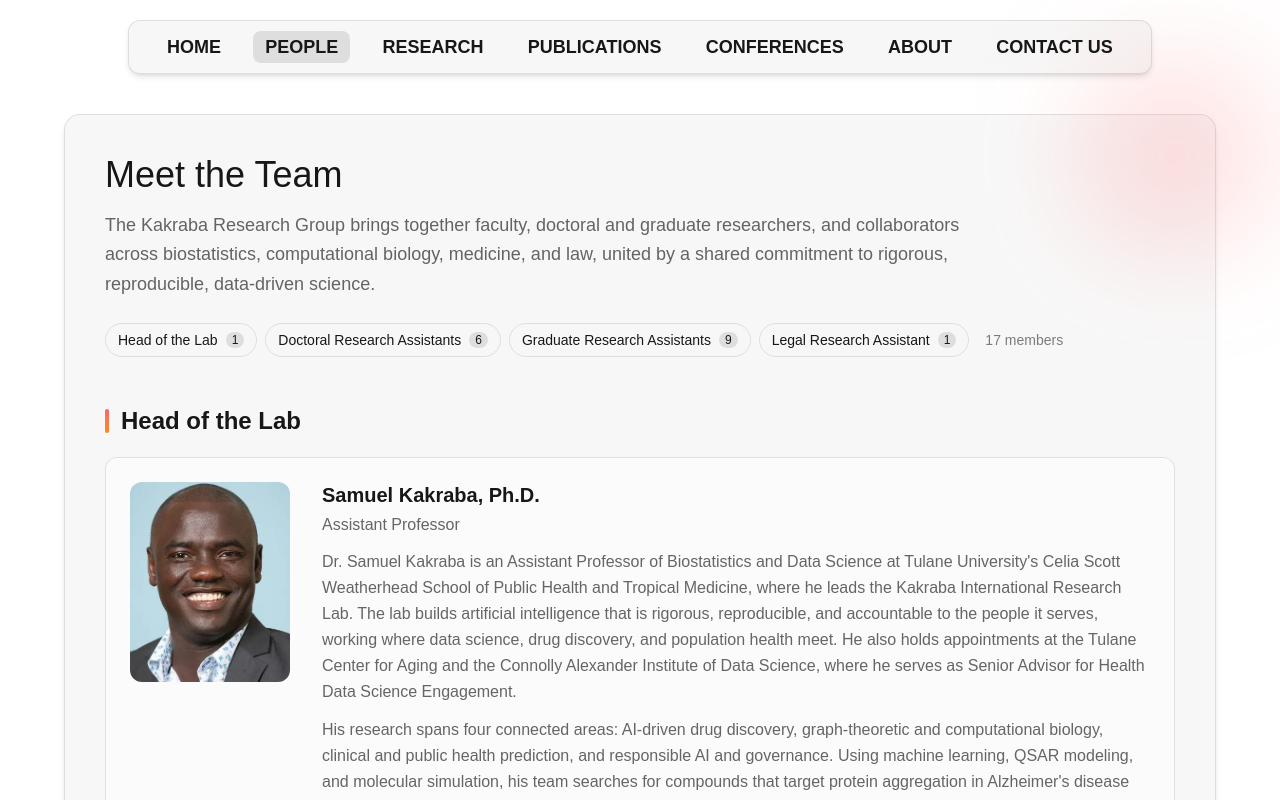
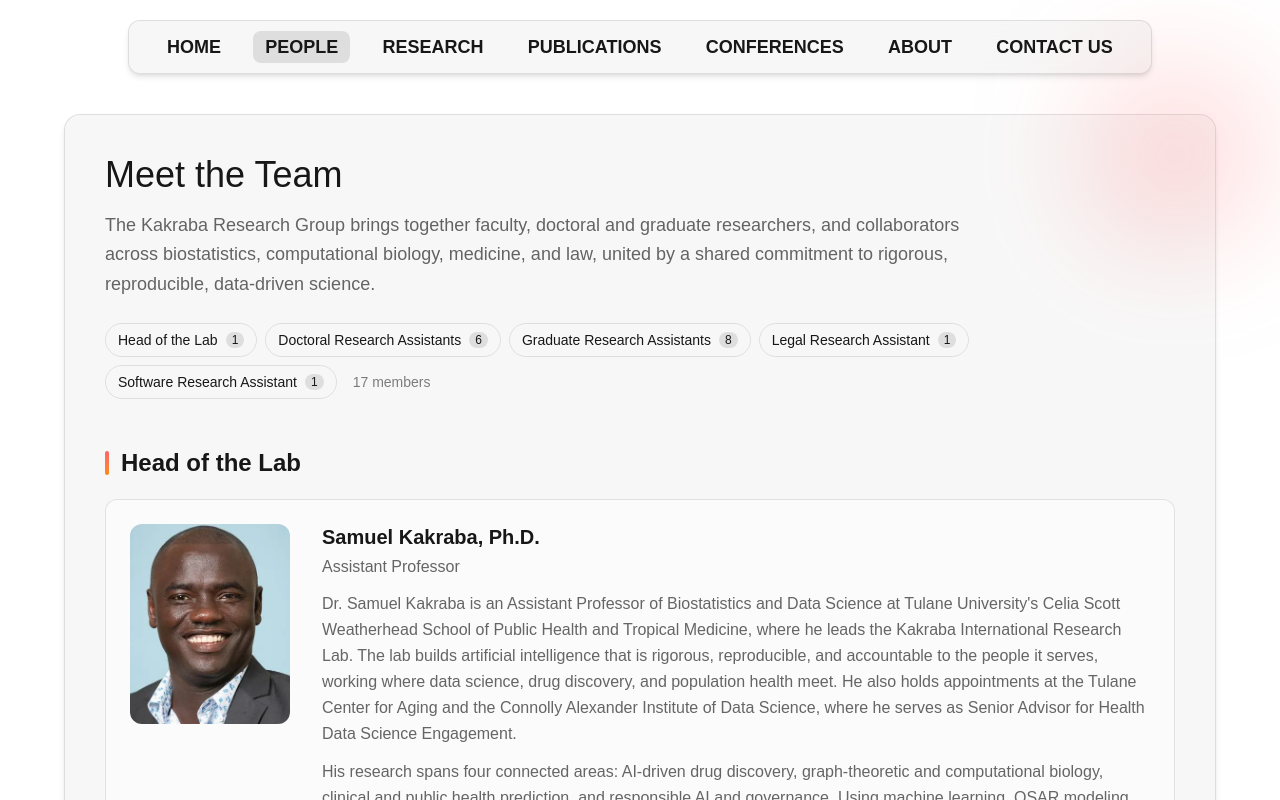
Before and after one commit to Yakob-D/Kakraba-International-Research-Lab, a Next.js app: page /people in a window 1280 px wide. Shown: the top 800 px of the page. Built offline with nearby package versions, Linux system fonts and the light colour scheme.

Commit message:
Minor fixes

```diff
--- a/app/people/page.tsx
+++ b/app/people/page.tsx
@@ -156,6 +156,7 @@ function categoryOf(person: (typeof people)[number]): string {
   if (/Assistant Professor/i.test(role)) return "Head of the Lab";
   if (/Doctoral Research Assistant/i.test(role)) return "Doctoral Research Assistants";
   if (/Legal Research Assistant/i.test(role)) return "Legal Research Assistant";
+  if (/Software Research Assistant/i.test(role)) return "Software Research Assistant";
   return "Graduate Research Assistants";
 }
 
@@ -164,6 +165,7 @@ const categoryOrder = [
   "Doctoral Research Assistants",
   "Graduate Research Assistants",
   "Legal Research Assistant",
+  "Software Research Assistant",
 ];
 
 const groups = categoryOrder
```
